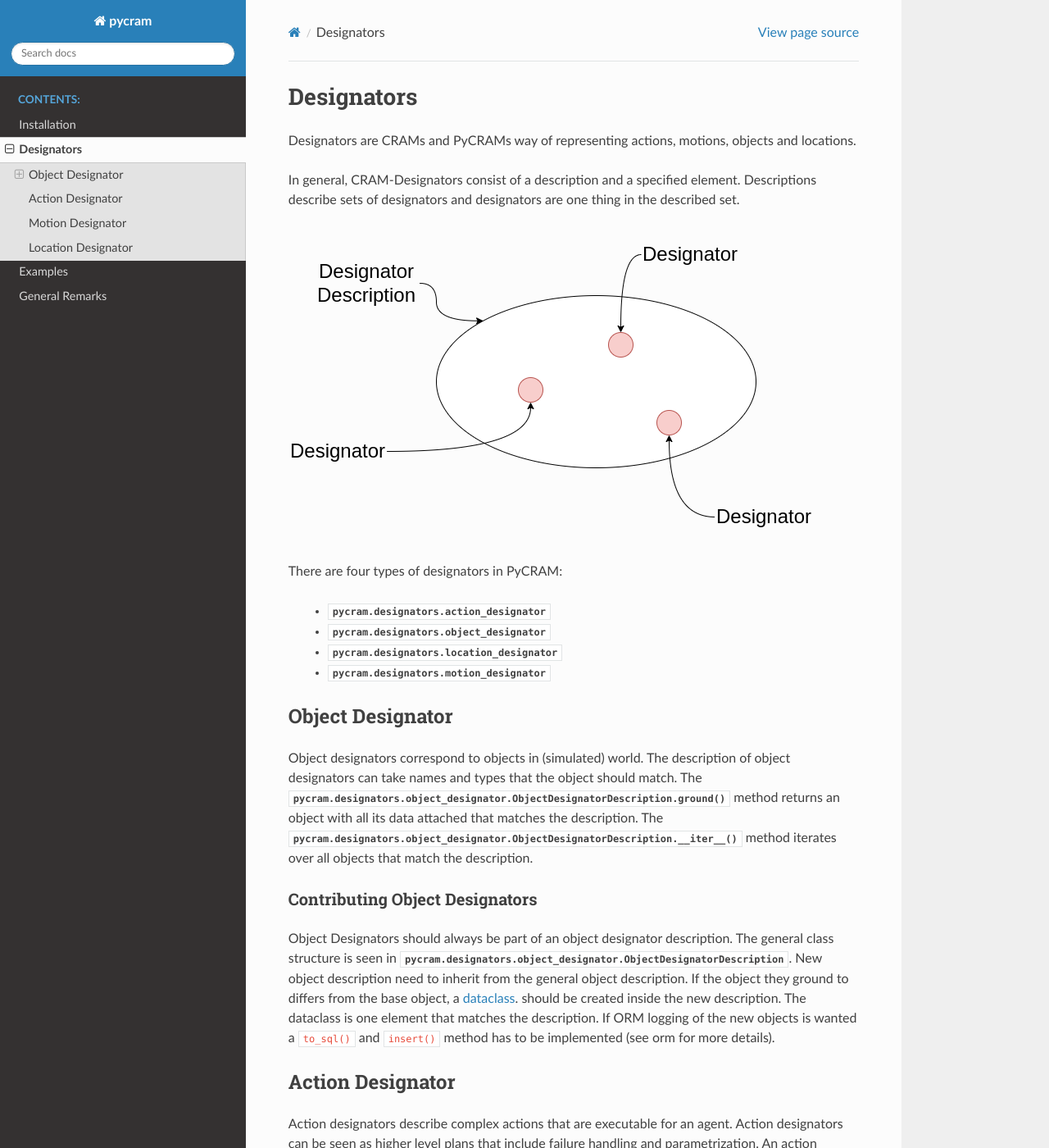
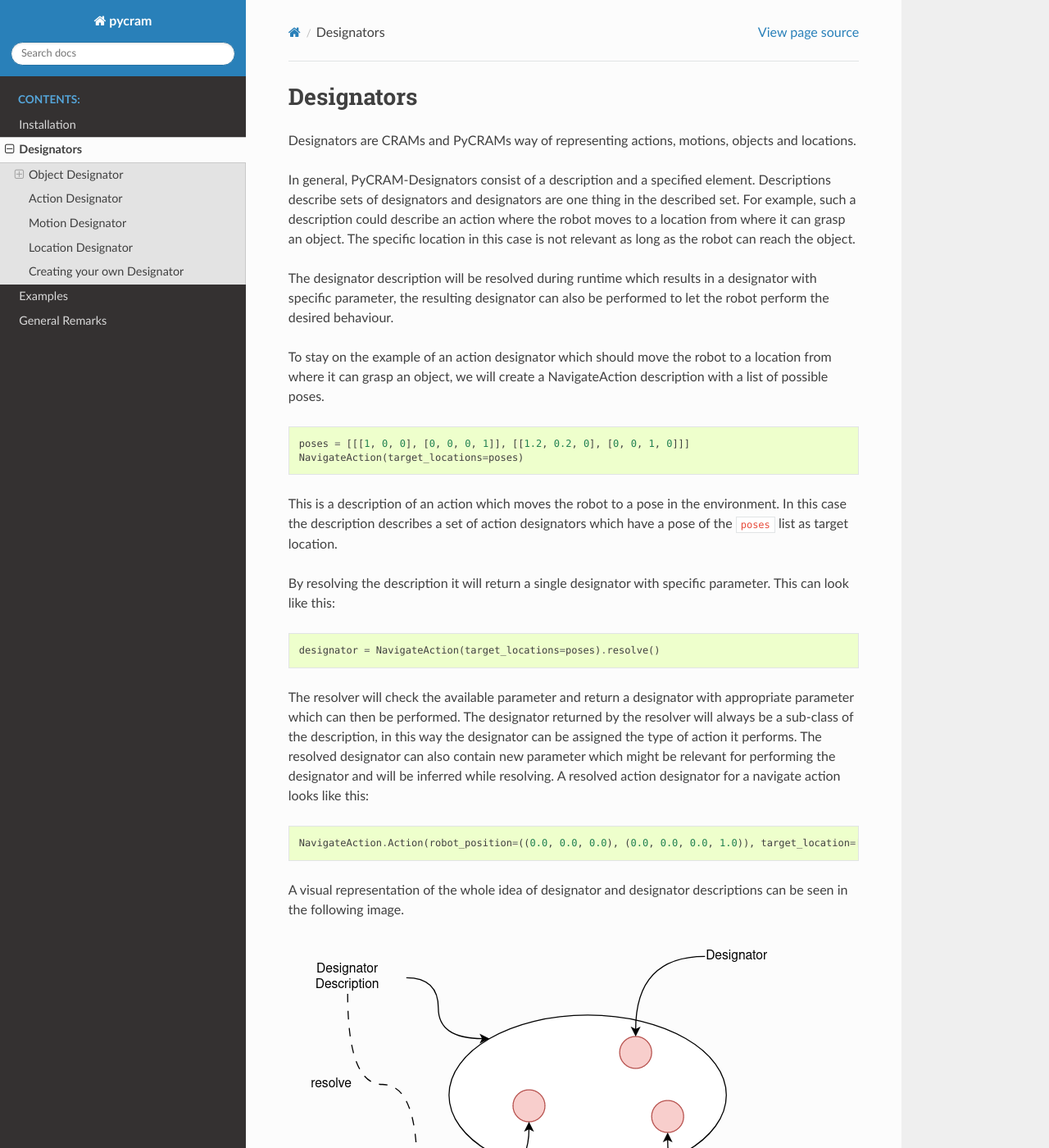
Before and after one commit to cram2/pycram, a Sphinx documentation site: the page built from doc/source/designators.rst, in a window 1280 px wide and 1400 px high. Shown: the whole window at 82% size. Built offline with Sphinx 7.4.7 and the Read the Docs theme 2.0.0, drawn with Linux system fonts in a browser that asks for light colours; pages that are not in the unit, such as notebooks, are missing from menus; some of the changed text lies outside the part shown.

Commit message:
[doc] New high-level documentation for designator

```diff
--- a/doc/source/designators.rst
+++ b/doc/source/designators.rst
@@ -6,11 +6,55 @@
 
 Designators are CRAMs and PyCRAMs way of representing actions, motions, objects and locations.
 
-In general, CRAM-Designators consist of a description and a specified element.
+In general, PyCRAM-Designators consist of a description and a specified element.
 Descriptions describe sets of designators and designators are one thing in the described set.
+For example, such a description could describe an action where the robot moves to a location
+from where it can grasp an object. The specific location in this case is not relevant as long
+as the robot can reach the object.
+
+The designator description will be resolved during runtime which results in a designator with
+specific parameter, the resulting designator can also be performed to let the robot perform the
+desired behaviour.
+
+To stay on the example of an action designator which should move the robot to a location from
+where it can grasp an object, we will create a NavigateAction description with a list of possible
+poses.
+
+.. code-block:: python
+
+    poses = [[[1, 0, 0], [0, 0, 0, 1]], [[1.2, 0.2, 0], [0, 0, 1, 0]]]
+    NavigateAction(target_locations=poses)
+
+This is a description of an action which moves the robot to a pose in the environment.
+In this case the description describes a set of action designators which have a pose of the ``poses``
+list as target location.
+
+By resolving the description it will return a single designator with specific parameter.
+This can look like this:
+
+.. code-block:: python
+
+    designator = NavigateAction(target_locations=poses).resolve()
+
+The resolver will check the available parameter and return a designator with appropriate parameter
+which can then be performed. The designator returned by the resolver will always be a sub-class
+of the description, in this way the designator can be assigned the type of action it performs.
+The resolved designator can also contain new parameter which might be relevant for performing the
+designator and will be inferred while resolving. A resolved action designator for a navigate
+action looks like this:
+
+.. code-block:: python
+
+    NavigateAction.Action(robot_position=((0.0, 0.0, 0.0), (0.0, 0.0, 0.0, 1.0)), target_location=[[1, 0, 0], [0, 0, 0, 1]])
+
+
+A visual representation of the whole idea of designator and designator descriptions can be
+seen in the following image.
 
 .. image:: ../images/designators.png
    :alt: Schematic representation of Designators.
+
+
 
 There are four types of designators in PyCRAM:
 
@@ -22,17 +66,17 @@
 Object Designator
 =================
 
-Object designators correspond to objects in (simulated) world.
+Object designators represent objects in (simulated) world.
 The description of object designators can take names and types that the object should match.
-The :meth:`pycram.designators.object_designator.ObjectDesignatorDescription.ground` method returns an object with all
+The :meth:`~pycram.designators.object_designator.ObjectDesignatorDescription.ground` method returns an object with all
 its data attached that matches the description.
-The :meth:`pycram.designators.object_designator.ObjectDesignatorDescription.__iter__` method iterates over all objects
+The :meth:`~pycram.designators.object_designator.ObjectDesignatorDescription.__iter__` method iterates over all objects
 that match the description.
 
 Contributing Object Designators
 -------------------------------
 Object Designators should always be part of an object designator description.
-The general class structure is seen in :mod:`pycram.designators.object_designator.ObjectDesignatorDescription`.
+The general class structure is seen in :mod:`~pycram.designators.object_designator.ObjectDesignatorDescription`.
 New object description need to inherit from the general object description. If the object they ground to differs from
 the base object, a `dataclass <https://docs.python.org/3/library/dataclasses.html>`_. should be created inside the new
 description. The dataclass is one element that matches the description.
@@ -44,11 +88,43 @@
 =================
 Action designators describe complex actions that are executable for an agent. Action designators can be seen as higher
 level plans that include failure handling and parametrization.
-An action
+An action designator description always takes the parameter as a list of possible parameter, when
+resolving the description to a single designator one parameter out of the given list will be picked.
 
 Motion Designator
 =================
-Motion designators describe atomic actions that are executable for an agent
+Motion designators describe atomic actions that are executable for an agent. In contrast to action
+designators there is no failure handling or other action designators. Furthermore, the :meth:`~pycram.designators.motion_designator.MotionDesignatorDescription.Motion.perform`
+method passes the resolved motion designator to the respective Process Module for execution on the robot.
+
+Another difference to action designator is that motion designators only take a single parameter instead of a
+list, this parameter is also strictly typed.
 
 Location Designator
 ===================
+Location designator describe a set of locations in regards to specific constrains. These constrains can be things
+like ``reachable`` or ``visible``. The pose returned by a location designator is a single pose of the set defined
+by the constrains given to the location designator description.
+
+Similar to object designator poses location designator also a :meth:`~pycram.designators.location_designator.CostmapLocation.__iter__`
+method which can iterate over all possible solutions for this description.
+
+Creating your own Designator
+============================
+Creating your own designator is fairly easy, you only need to extend the base class of the respective description.
+
+ - :mod:`~pycram.designators.action_designator.ActionDesignatorDescription`
+ - :mod:`~pycram.designators.object_designator.ObjectDesignatorDescription`
+ - :mod:`~pycram.designators.location_designator.LocationDesignatorDescription`
+ - :mod:`~pycram.designators.motion_designator.MotionDesignatorDescription`
+
+Afterwards you need to implement your own ``ground`` method which is the default resolver and for location and object
+designator it makes sense to also implement a ``__iter__`` method. The ``ground`` and ``__iter__`` methods should return
+the designator sub-class so you also need to implement these with the parameter your designator needs.
+
+The sub-class can already contain some parameters, this is usually the case if the parameter is the same for every designator
+of this type. For example, :mod:`pycram.designators.location_designator.LocationDesignatorDescription.Location`
+contains a ``pose`` parameter since every location designator contains a resolved pose.
+
+For action and motion designator the sub-class is also the place where the ``perform`` method is written which contains
+the behaviour of the designator.
```
Also changed, not shown: doc/images/designators.png.
